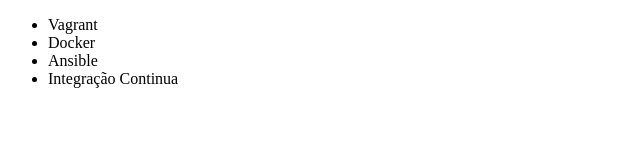
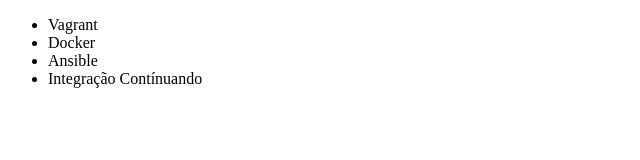
Before and after one commit to wallbark/estudos, a plain HTML site: page index.html in a window 1280 px wide. Shown: the full height of the page, 0-640 px from the left. Drawn offline with Linux system fonts and the light colour scheme.

```diff
--- a/index.html
+++ b/index.html
@@ -9,7 +9,7 @@
         <li>Vagrant</li>
         <li>Docker</li>
         <li>Ansible</li>
-        <li>Integração Continua</li>
+        <li>Integração Contínuando</li>
     </ul>
 </body>
 </html>
```
